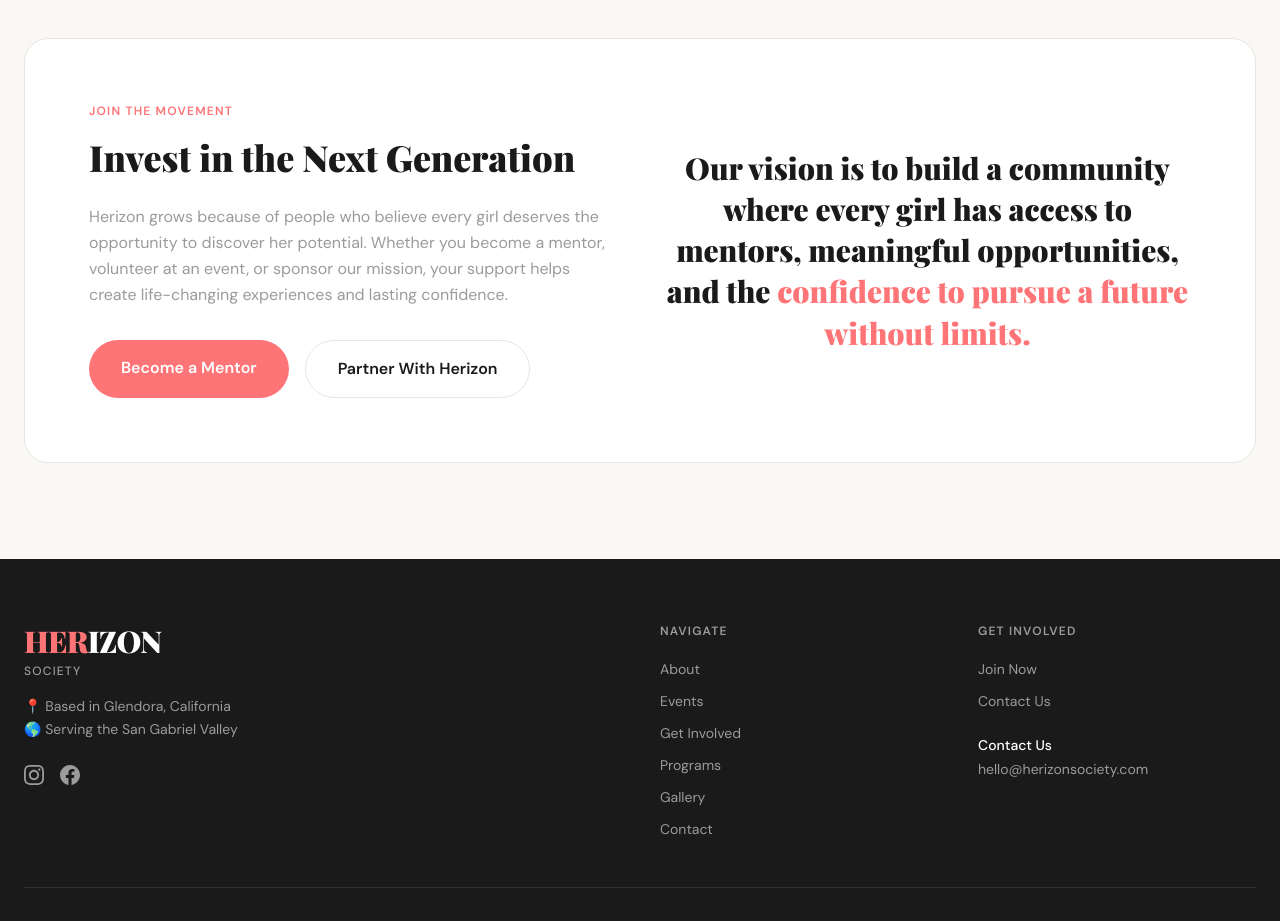
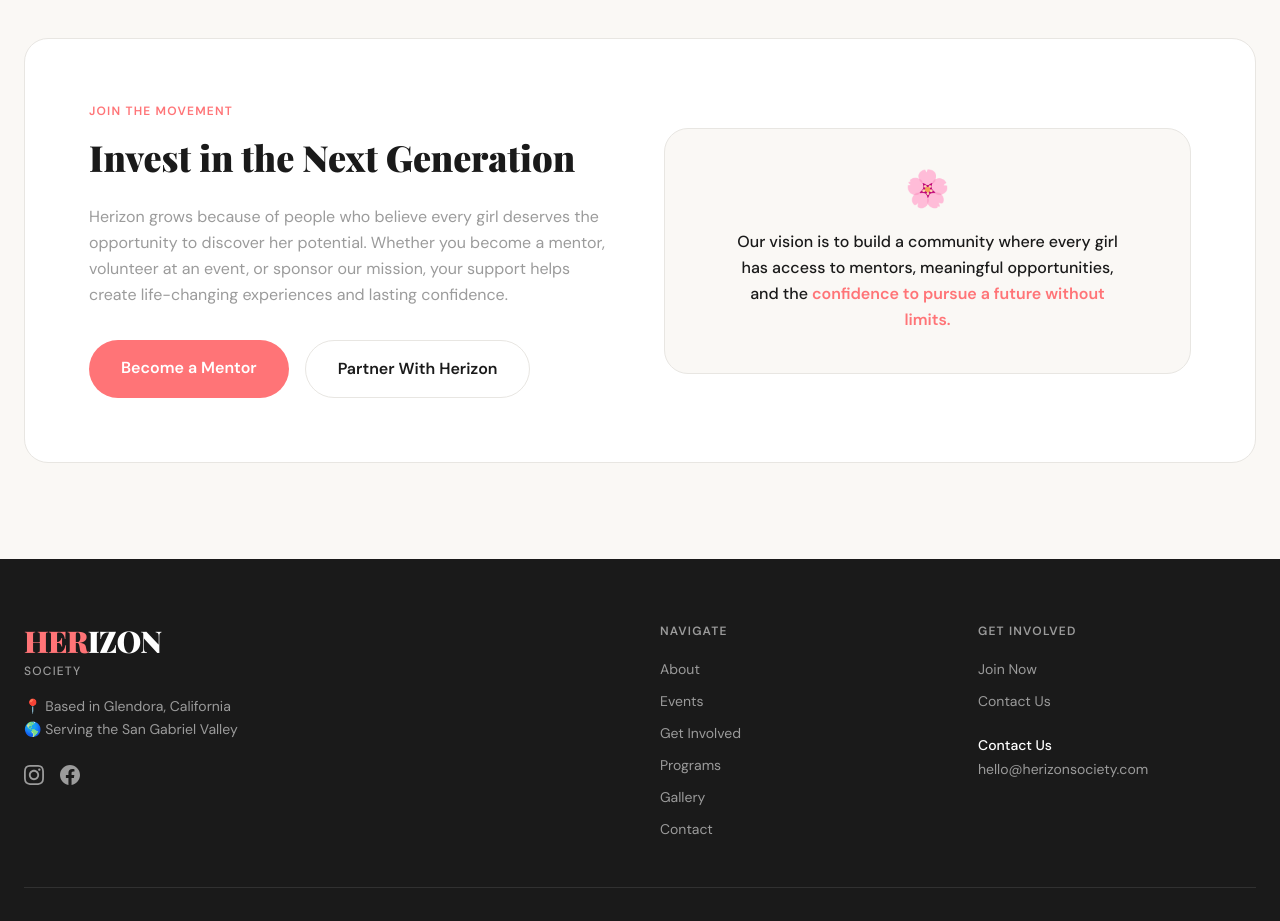
Before and after one commit to flourishprosper/herizonsociety-website, a Next.js app: page / in a window 1280 px wide. Shown: the part 3580-4501 px from the top of the page. Built offline with nearby package versions, Linux system fonts and the light colour scheme; a web font is replaced by a local one.

Commit message:
fix(home): scale down vision statement, add card styling

```diff
--- a/src/app/page.tsx
+++ b/src/app/page.tsx
@@ -318,11 +318,12 @@ export default function HomePage() {
                 </Link>
               </div>
             </div>
-            <div className="text-center">
-              <p className="font-serif text-2xl sm:text-3xl font-black text-[#1A1A1A] leading-snug">
+            <div className="bg-[#FAF8F5] rounded-3xl p-10 text-center border border-[#E8E6E2]">
+              <div className="text-4xl mb-5">🌸</div>
+              <p className="text-[#1A1A1A] text-base leading-relaxed font-medium max-w-sm mx-auto">
                 Our vision is to build a community where every girl has access
                 to mentors, meaningful opportunities, and the{" "}
-                <span className="text-[#FF7477]">
+                <span className="text-[#FF7477] font-semibold">
                   confidence to pursue a future without limits.
                 </span>
               </p>
```
